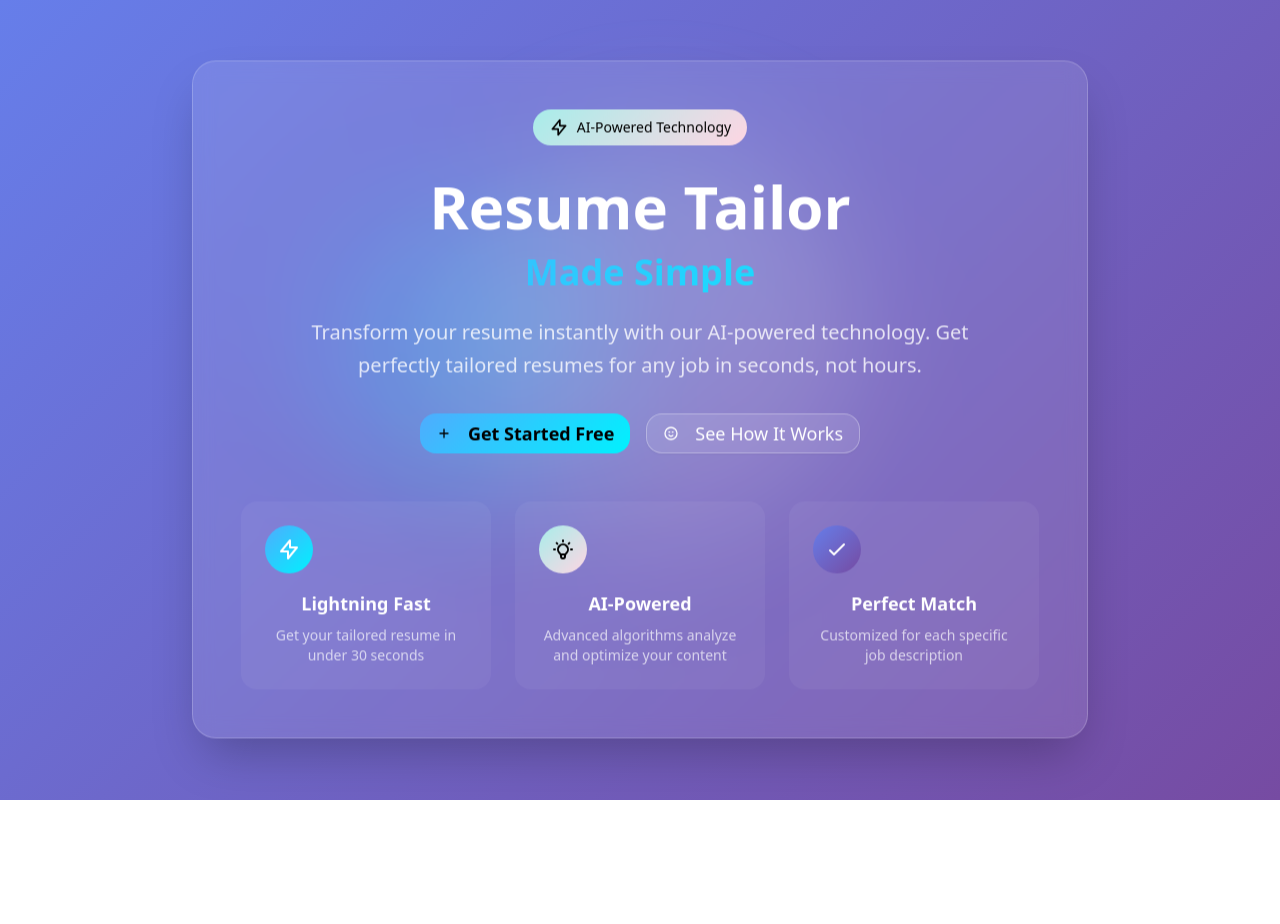
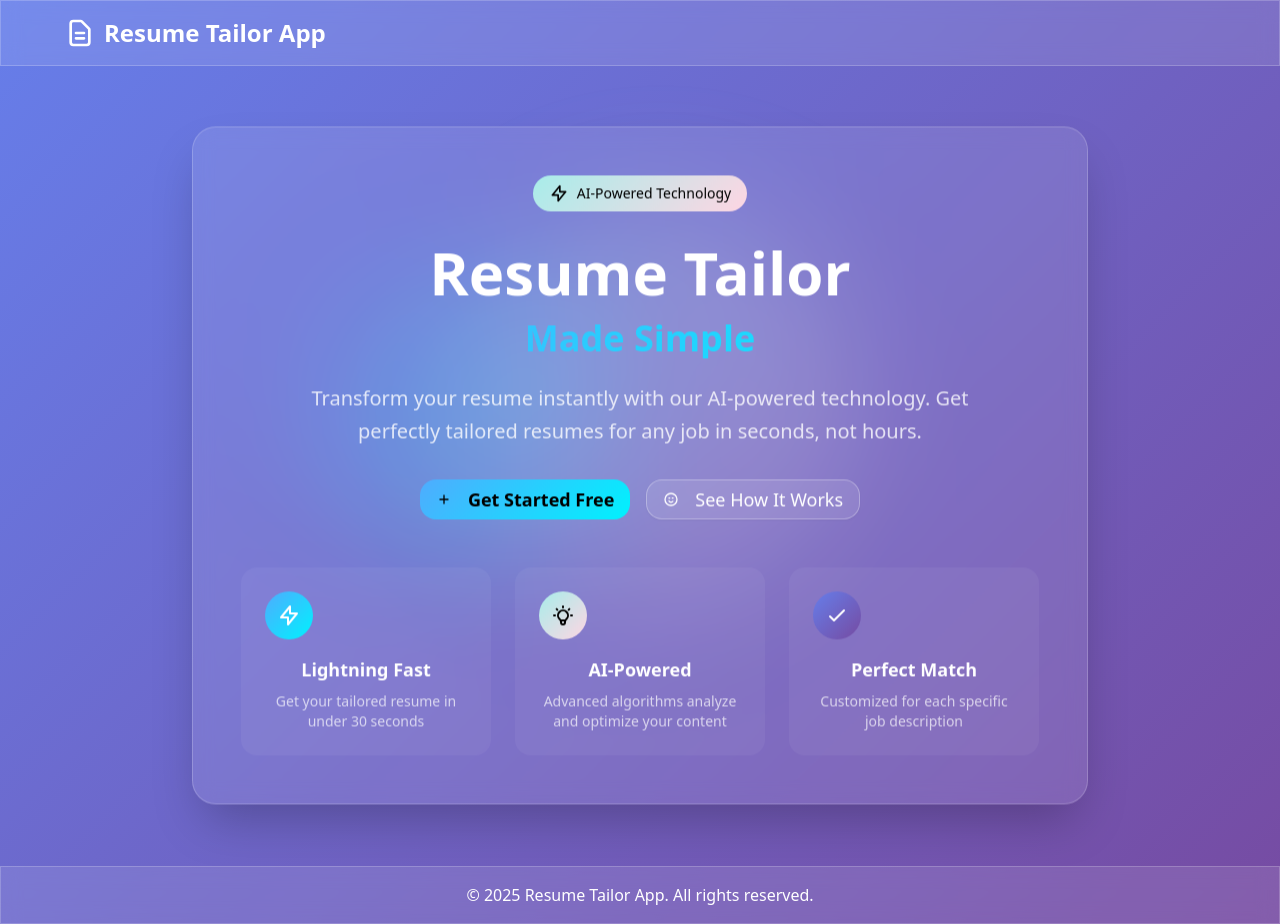
Before and after one commit to ahmedawan71/AI-Powered-Web-App, a Next.js app in the folder grand-project/: page / in a window 1280 px wide. Before the commit the page ends 800 px from the top, so only its background shows below. Built offline with nearby package versions, Linux system fonts and the light colour scheme; no server answers.

Commit message:
added header and footer to enhance frontend

```diff
--- a/grand-project/src/app/layout.tsx
+++ b/grand-project/src/app/layout.tsx
@@ -3,7 +3,25 @@ import "./globals.css";
 export default function RootLayout({ children }: { children: React.ReactNode }) {
   return (
     <html lang="en">
-      <body>{children}</body>
+      <head>
+        <title>Resume Tailor App</title>
+      </head>
+      <body className="flex flex-col min-h-screen">
+        <header className="bg-glass p-4">
+          <div className="max-w-6xl mx-auto flex items-center">
+            <svg className="w-8 h-8 text-white mr-2" fill="none" stroke="currentColor" viewBox="0 0 24 24">
+              <path strokeLinecap="round" strokeLinejoin="round" strokeWidth={2} d="M9 12h6m-6 4h6m2 5H7a2 2 0 01-2-2V5a2 2 0 012-2h5.586a1 1 0 01.707.293l5.414 5.414a1 1 0 01.293.707V19a2 2 0 01-2 2z" />
+            </svg>
+            <h1 className="text-2xl font-bold text-white">Resume Tailor App</h1>
+          </div>
+        </header>
+        <main className="flex-grow">{children}</main>
+        <footer className="bg-glass p-4">
+          <div className="max-w-6xl mx-auto text-center">
+            <p className="text-white">&copy; 2025 Resume Tailor App. All rights reserved.</p>
+          </div>
+        </footer>
+      </body>
     </html>
   );
 }
```
